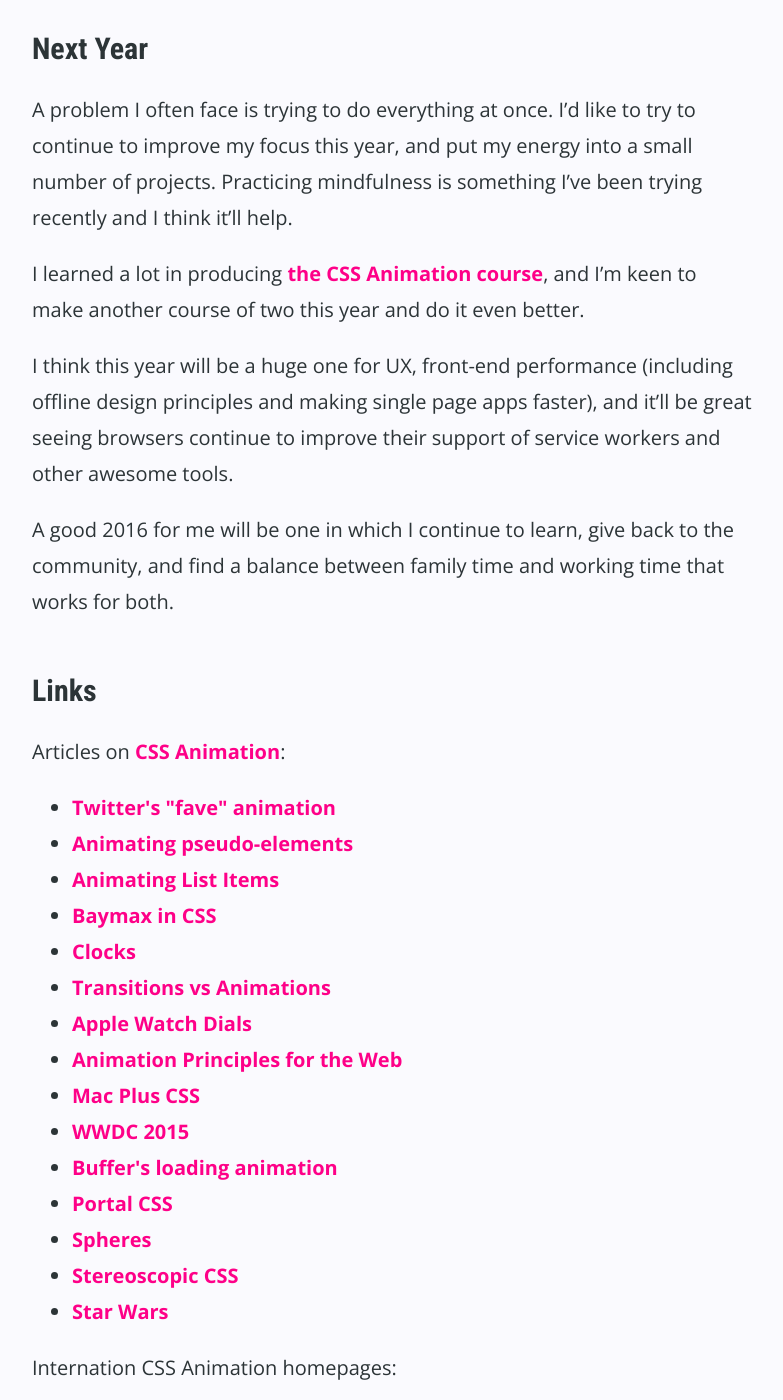
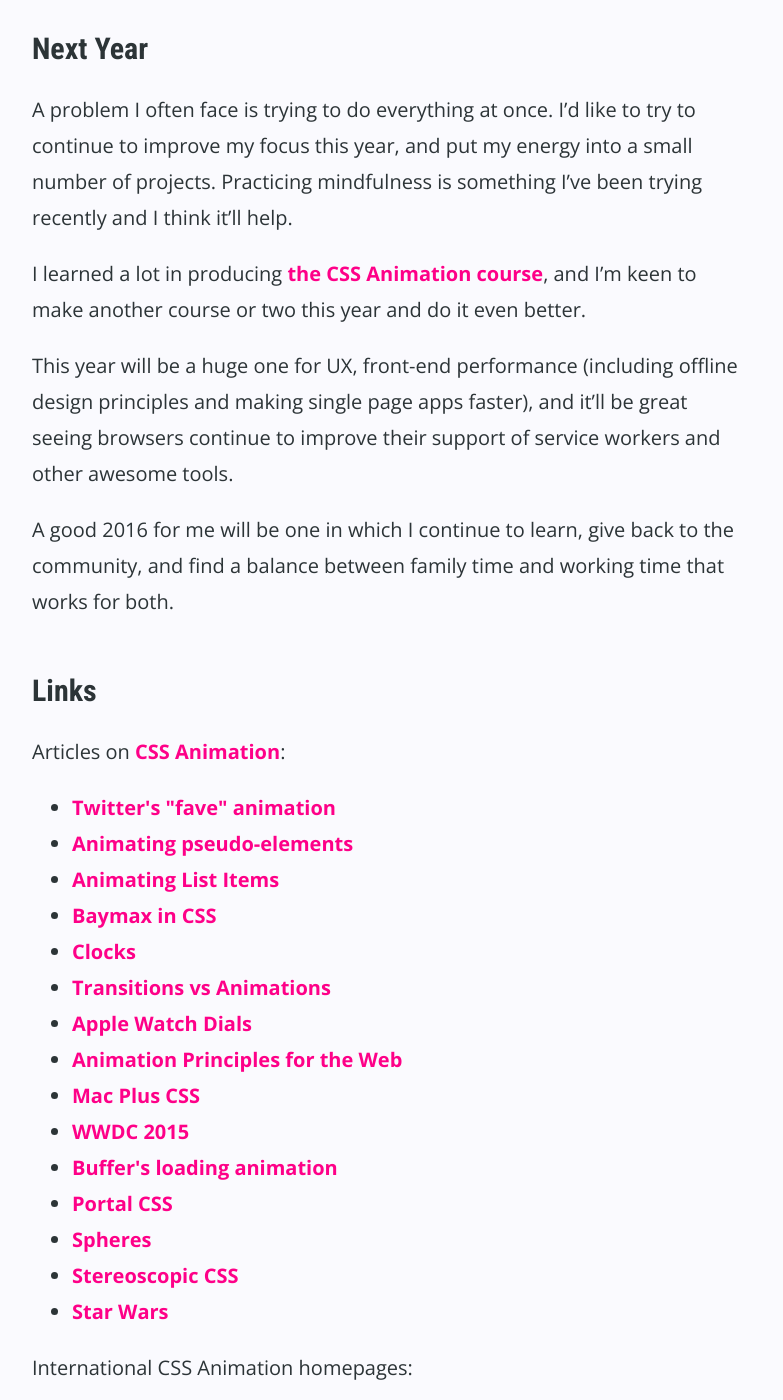
Before and after one commit to donovanh/donovanh.github.com, a Jekyll site: the page built from _posts/2016-01-01-2015.markdown, in a window 1280 px wide and 1400 px high, scrolled down 1440 px. Shown: the whole window, without its empty margins (248-1031 px from the left). Built offline with Jekyll 4.4.1, drawn with Linux system fonts in a browser that asks for light colours; nearby versions of some CDN libraries.

Commit message:
Fixing spelling

```diff
--- a/_posts/2016-01-01-2015.markdown
+++ b/_posts/2016-01-01-2015.markdown
@@ -30,9 +30,9 @@ I also started a meetup, [CodePen Dublin](http://hop.ie/codepen-dublin/). We met
 
 A problem I often face is trying to do everything at once. I'd like to try to continue to improve my focus this year, and put my energy into a small number of projects. Practicing mindfulness is something I've been trying recently and I think it'll help.
 
-I learned a lot in producing [the CSS Animation course](https://cssanimation.rocks/courses/animation-101/), and I'm keen to make another course of two this year and do it even better.
+I learned a lot in producing [the CSS Animation course](https://cssanimation.rocks/courses/animation-101/), and I'm keen to make another course or two this year and do it even better.
 
-I think this year will be a huge one for UX, front-end performance (including offline design principles and making single page apps faster), and it'll be great seeing browsers continue to improve their support of service workers and other awesome tools.
+This year will be a huge one for UX, front-end performance (including offline design principles and making single page apps faster), and it'll be great seeing browsers continue to improve their support of service workers and other awesome tools.
 
 A good 2016 for me will be one in which I continue to learn, give back to the community, and find a balance between family time and working time that works for both.
 
@@ -58,7 +58,7 @@ Articles on [CSS Animation](https://cssanimation.rocks):
   <li><a href="https://cssanimation.rocks/starwars/">Star Wars</a></li>
 </ul>
 
-Internation CSS Animation homepages:
+International CSS Animation homepages:
 
 <ul>
   <li><a href="https://cssanimation.rocks/ar/">العربية (Arabic)</a></li>
```
